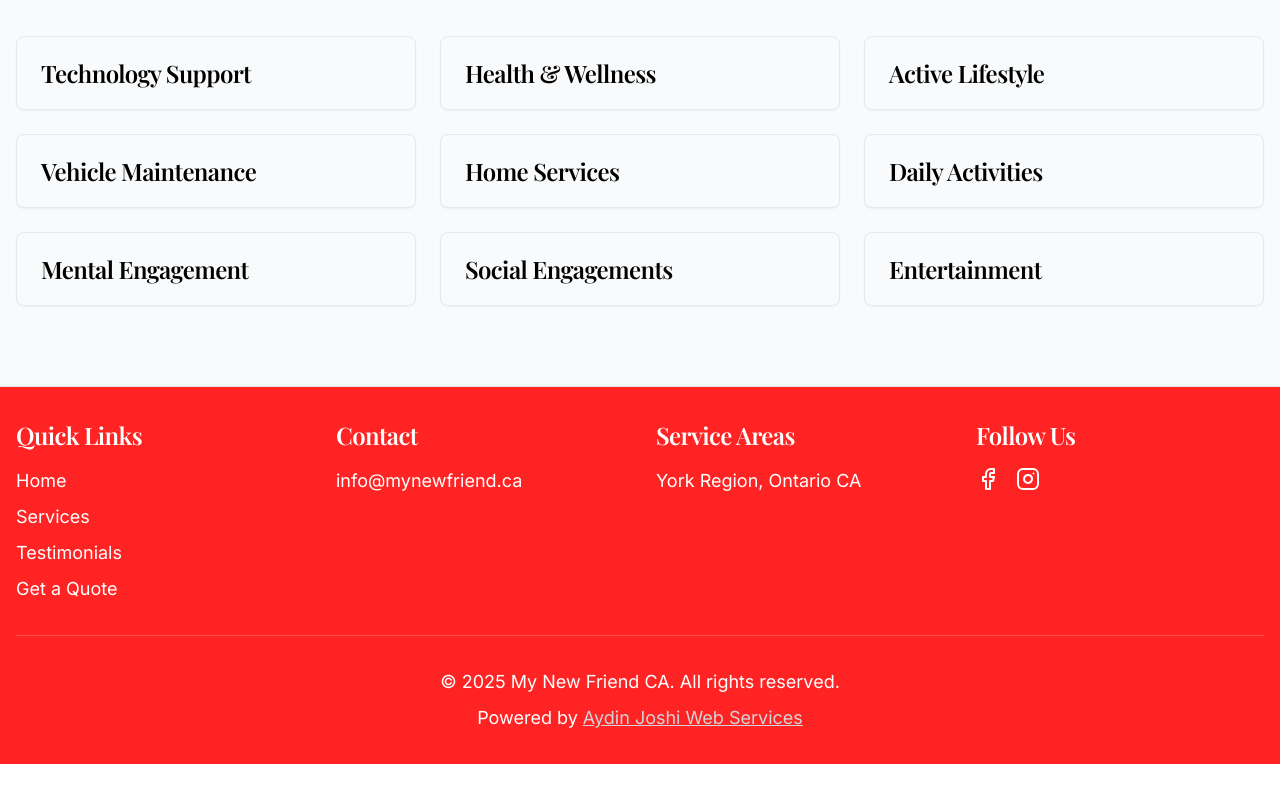
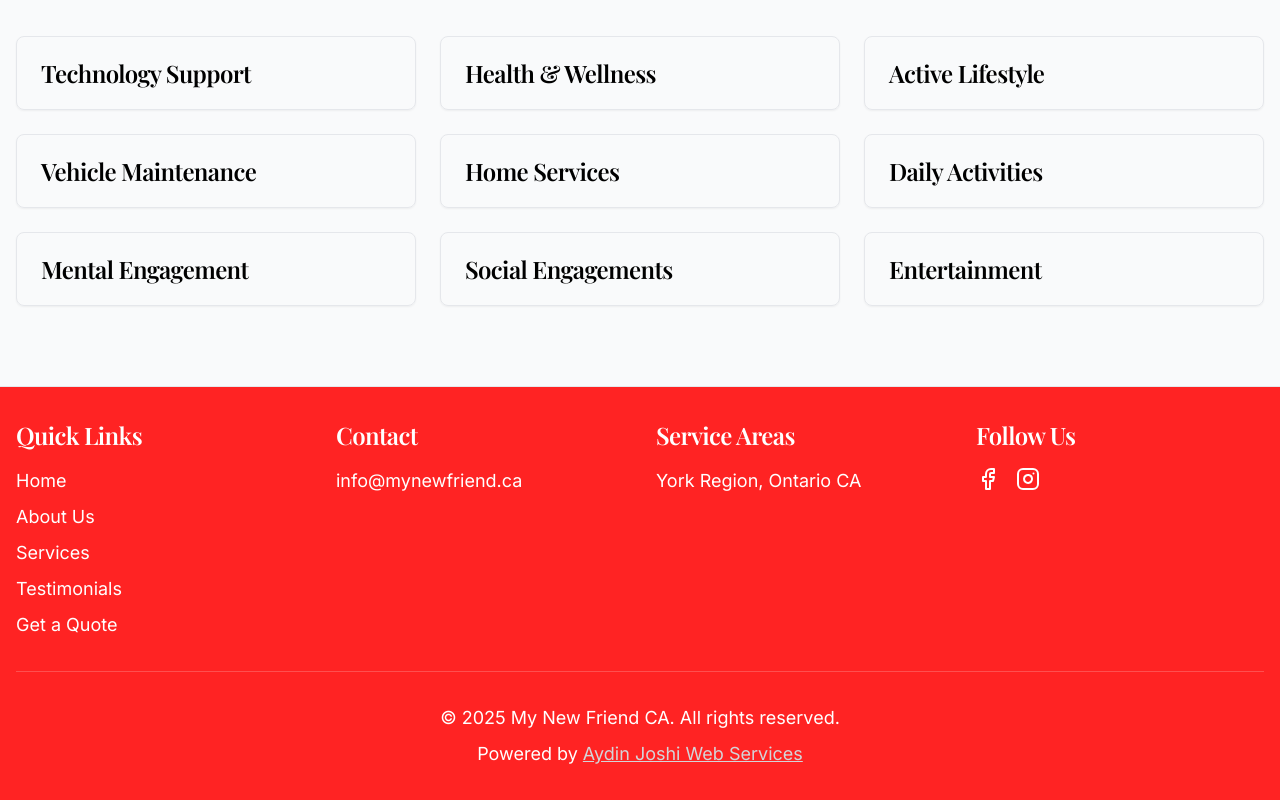
Before and after one commit to Aydin-Joshi-Web-Services/my-new-friend, a Next.js app: page / in a window 1280 px wide. Shown: the part 2103-2903 px from the top of the page. Before the commit the page ends 2867 px from the top, so only its background shows below. Built offline with nearby package versions, Linux system fonts and the light colour scheme; a web font is replaced by a local one.

Commit message:
Update footer.tsx

```diff
--- a/components/footer.tsx
+++ b/components/footer.tsx
@@ -12,7 +12,7 @@
             <h3 className="font-semibold mb-4">Quick Links</h3>
             <ul className="space-y-2 text-lg">
               <li><Link href="/" className="hover:text-gray-200">Home</Link></li>
-              {/*<li><Link href="/about" className="hover:text-gray-200">About Us</Link></li>*/}
+              <li><Link href="/about" className="hover:text-gray-200">About Us</Link></li>
               <li><Link href="/services" className="hover:text-gray-200">Services</Link></li>
               <li><Link href="/testimonials" className="hover:text-gray-200">Testimonials</Link></li>
               <li><Link href="/quote" className="hover:text-gray-200">Get a Quote</Link></li>
```
